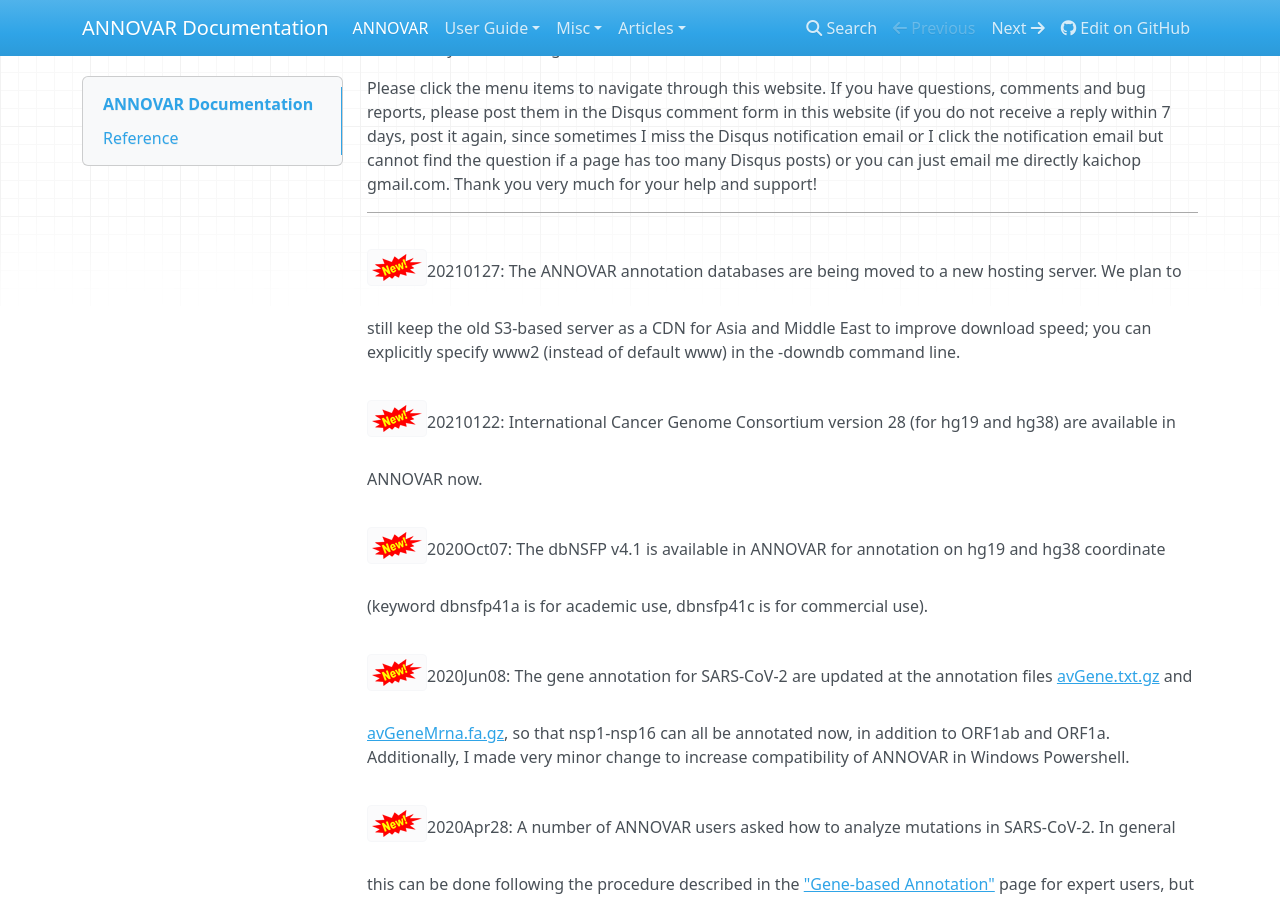
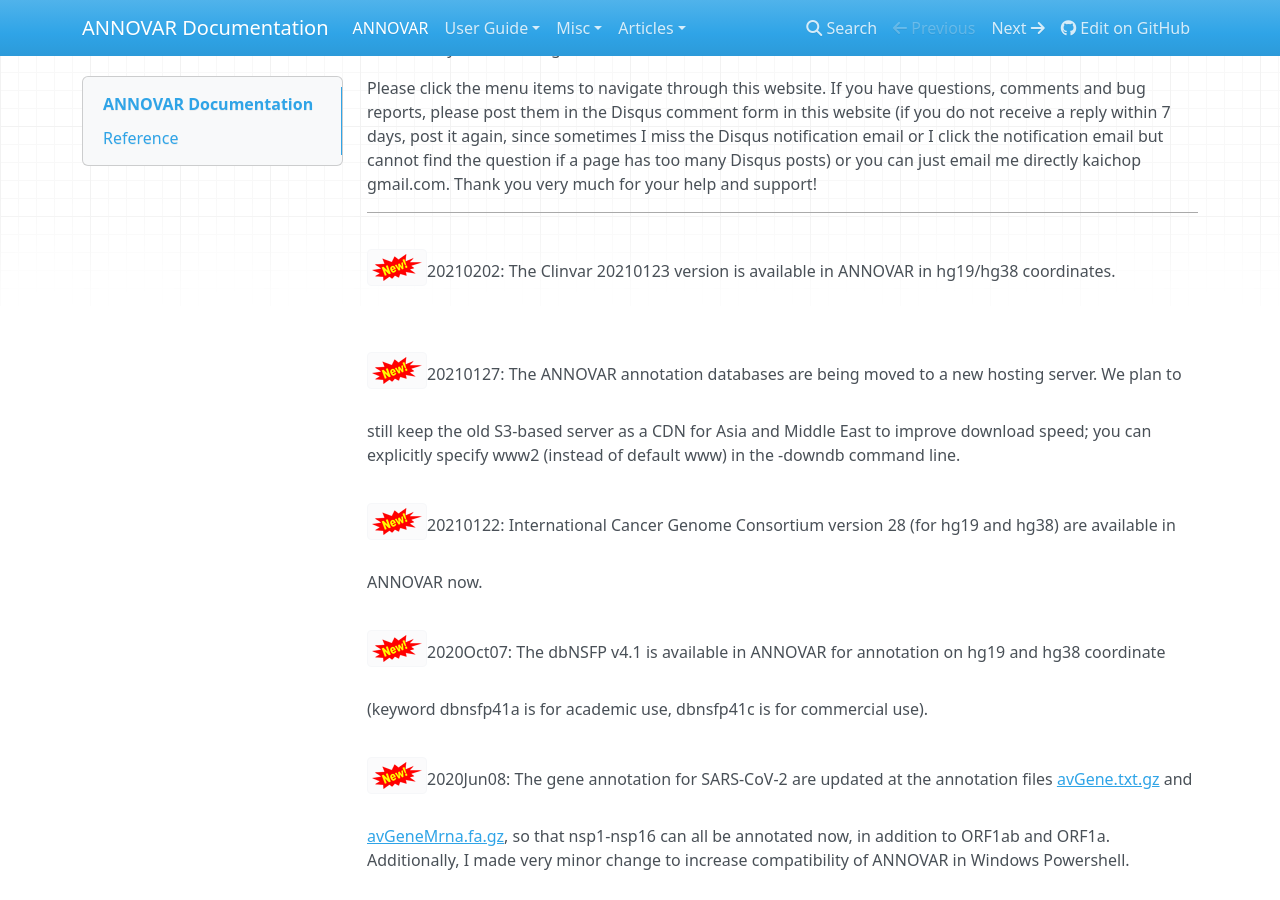
Before and after one commit to WGLab/doc-ANNOVAR, an MkDocs documentation site: the page built from docs/index.md, in a window 1280 px wide and 900 px high, scrolled down 546 px. Built offline with MkDocs 1.6.1, drawn with Linux system fonts in a browser that asks for light colours; nearby versions of some CDN libraries; old or Windows-style settings are respelled for this version of MkDocs.

Commit message:
Update index.md

```diff
--- a/docs/index.md
+++ b/docs/index.md
@@ -10,6 +10,8 @@ ANNOVAR is an efficient software tool to utilize update-to-date information to f
 Please click the menu items to navigate through this website. If you have questions, comments and bug reports, please post them in the Disqus comment form in this website (if you do not receive a reply within 7 days, post it again, since sometimes I miss the Disqus notification email or I click the notification email but cannot find the question if a page has too many Disqus posts) or you can just email me directly kaichop gmail.com. Thank you very much for your help and support!
 
 ---
+
+![new](img/new.png)20210202: The Clinvar 20210123 version is available in ANNOVAR in hg19/hg38 coordinates.
 
 ![new](img/new.png)20210127: The ANNOVAR annotation databases are being moved to a new hosting server. We plan to still keep the old S3-based server as a CDN for Asia and Middle East to improve download speed; you can explicitly specify www2 (instead of default www) in the -downdb command line.
 
```
